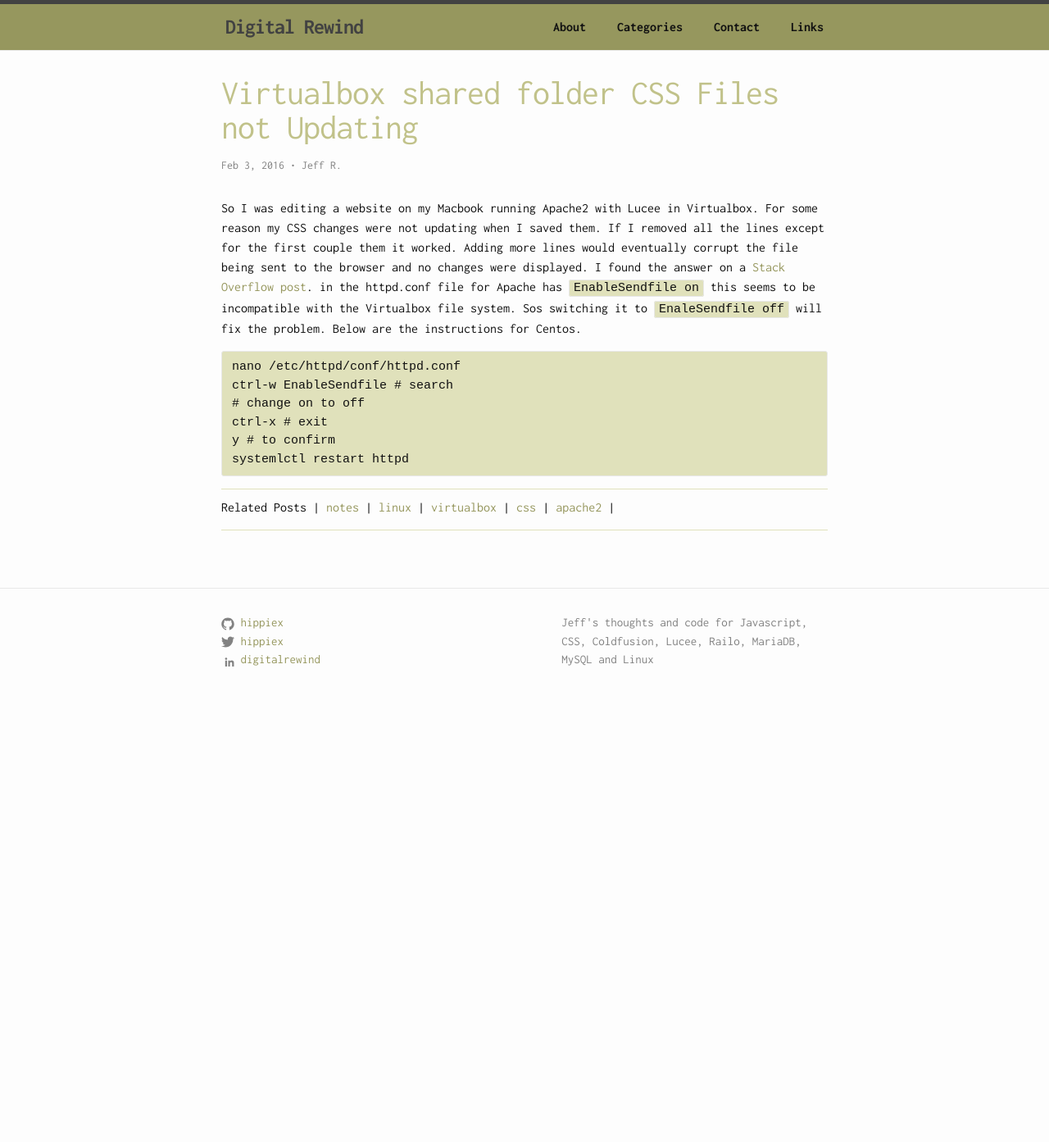
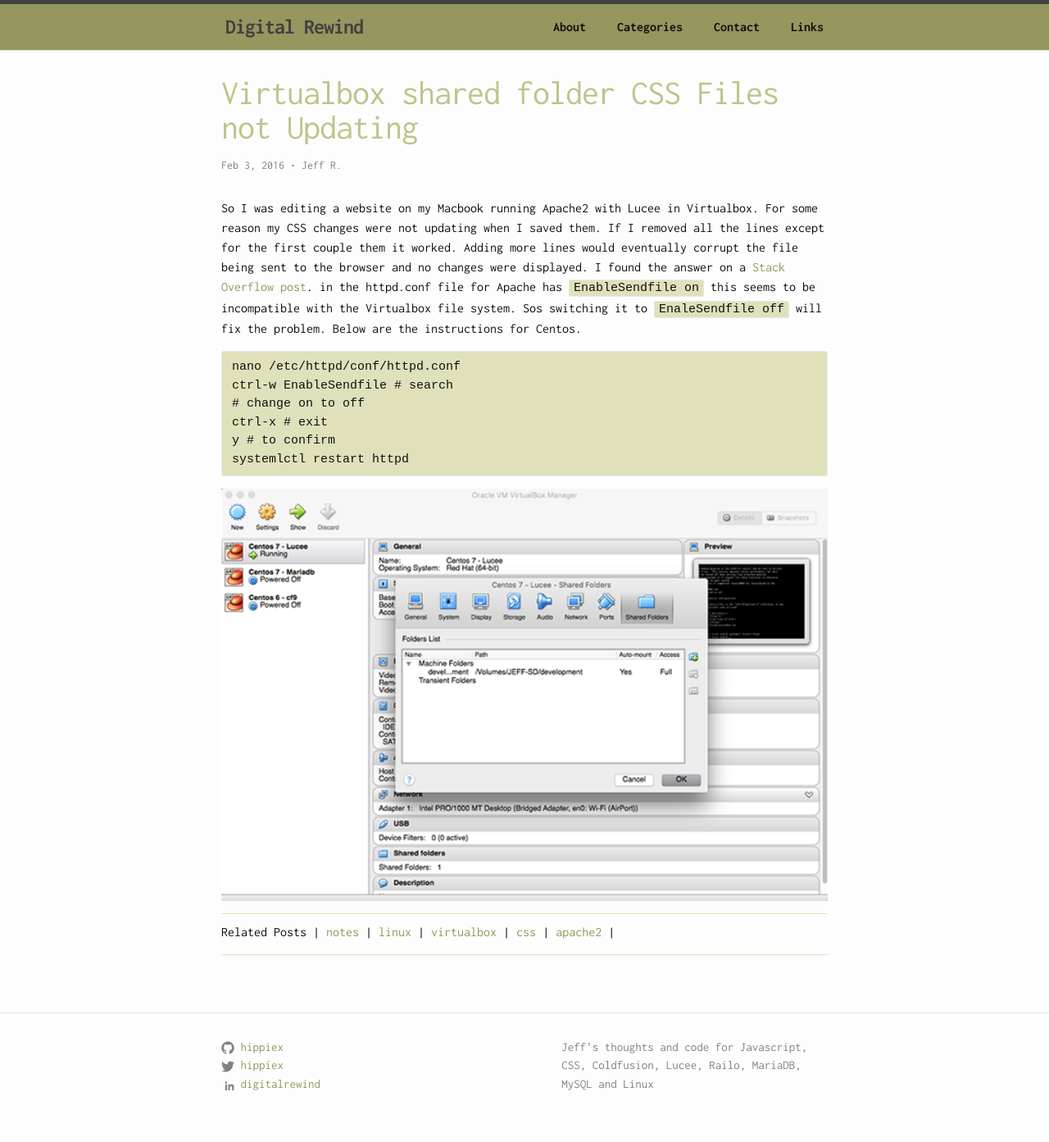
Before and after one commit to hippiex/hippiex.github.io, a Jekyll site: the page built from _posts/2016-02-3-css-not-working-apache2-virtualbox.markdown, in a window 1280 px wide. Shown: the whole page at 82% size. Built offline with Jekyll 4.4.1, drawn with Linux system fonts in a browser that asks for light colours; comment, search, counter and statistics services are not loaded; before the commit the page ends 900 px from its top, so only the background shows below that.

Commit message:
Adding Photo

```diff
--- a/_posts/2016-02-3-css-not-working-apache2-virtualbox.markdown
+++ b/_posts/2016-02-3-css-not-working-apache2-virtualbox.markdown
@@ -20,4 +20,6 @@
 
 {% endhighlight %}
 
+<img src="/images/virtualbox/centos-shared-folders-apache2.png" style="width:100%;" />
+
 [apache-fix]: http://stackoverflow.com/questions/6298933/shared-folder-in-virtualbox-for-apache
```
Also changed, not shown: images/virtualbox/centos-shared-folders-apache2.png (added).
